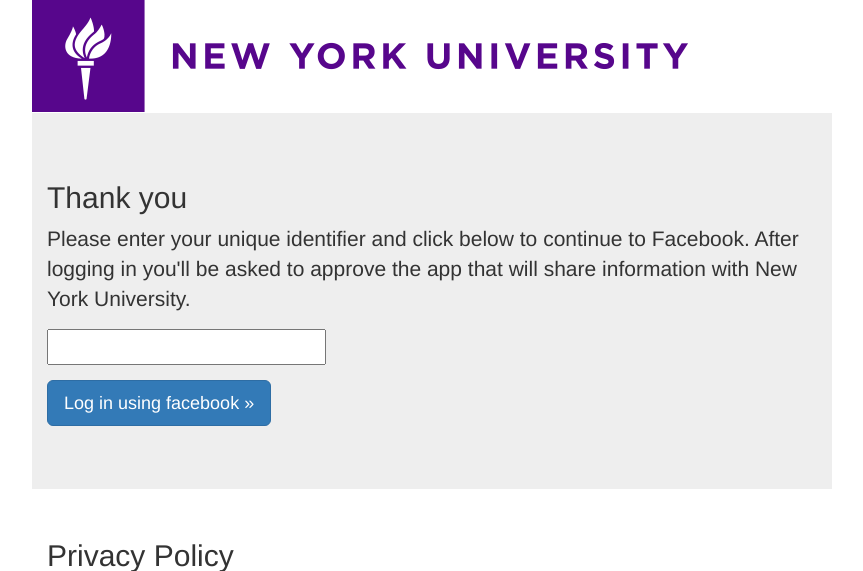
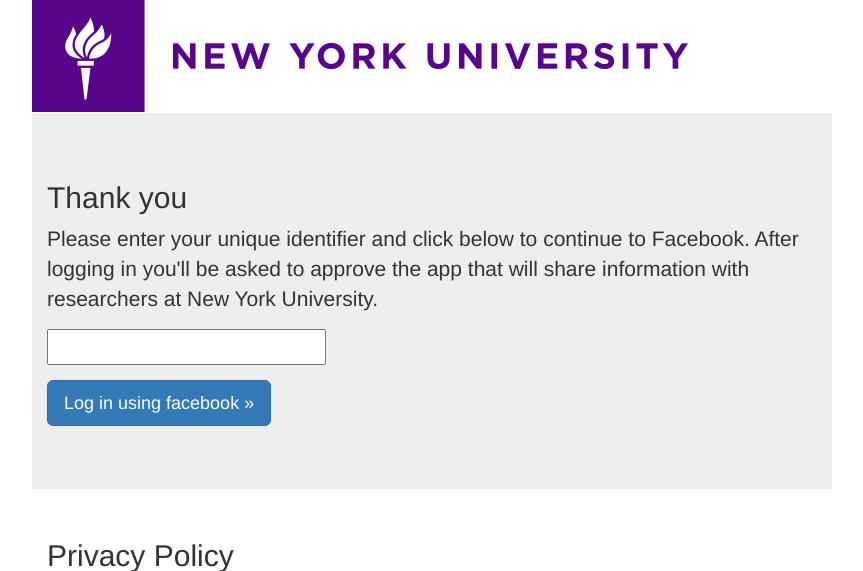
Before and after one commit to trentandraka/smapp-anes-facebook-survey-addon, a Flask app: page / in a window 1280 px wide; the page is wider, and only the part inside the window is pictured. Shown: the top 571 px of that part, without its empty margins (160-1023 px from the left). Run offline with Flask 2, Linux system fonts and the light colour scheme; parts of the project's set-up code (start-up, migrations or seed data) failed here and were passed over; some libraries are stand-ins or nearby versions.

Commit message:
Change texts

```diff
--- a/smapp_facebook_signon/templates/welcome.html
+++ b/smapp_facebook_signon/templates/welcome.html
@@ -24,7 +24,7 @@
     <div class="jumbotron">
       <div class="container">
         <h2>Thank you</h2>
-        <p>Please enter your unique identifier and click below to continue to Facebook. After logging in you'll be asked to approve the app that will share information with New York University.</p>
+        <p>Please enter your unique identifier and click below to continue to Facebook. After logging in you'll be asked to approve the app that will share information with researchers at New York University.</p>
         <form action="{{ url_for('gotofacebook') }}">
           <p><input type="text" name="respondent_id", id="respondent_id", placeholder="Please enter ID" value=" {{ respondent_id }}"/></p>
           <p><input type=submit value="Log in using facebook &raquo;" class="btn btn-primary btn-lg" role="button"></p>
--- a/smapp_facebook_signon/templates/welcome_please_fill.html
+++ b/smapp_facebook_signon/templates/welcome_please_fill.html
@@ -24,7 +24,7 @@
     <div class="jumbotron">
       <div class="container">
         <h2>Thank you</h2>
-        <p>Please enter your unique identifier and click below to continue to Facebook. After logging in you'll be asked to approve the app that will share information with New York University.</p>
+        <p>Please enter your unique identifier and click below to continue to Facebook. After logging in you'll be asked to approve the app that will share information with researchers at New York University.</p>
         <form action="{{ url_for('gotofacebook') }}">
           <!-- <p><input type="text" name="respondent_id", id="respondent_id", placeholder="Please enter ID" value=" {{ respondent_id }}"/></p> -->
           <p>
--- a/smapp_facebook_signon/templates/welcome_wrong_id.html
+++ b/smapp_facebook_signon/templates/welcome_wrong_id.html
@@ -24,7 +24,7 @@
     <div class="jumbotron">
       <div class="container">
         <h2>Thank you</h2>
-        <p>Please enter your unique identifier and click below to continue to Facebook. After logging in you'll be asked to approve the app that will share information with New York University.</p>
+        <p>Please enter your unique identifier and click below to continue to Facebook. After logging in you'll be asked to approve the app that will share information with researchers at New York University.</p>
         <form action="{{ url_for('gotofacebook') }}">
           <!-- <p><input type="text" name="respondent_id", id="respondent_id", placeholder="Please enter ID" value=" {{ respondent_id }}"/></p> -->
           <p>
```
